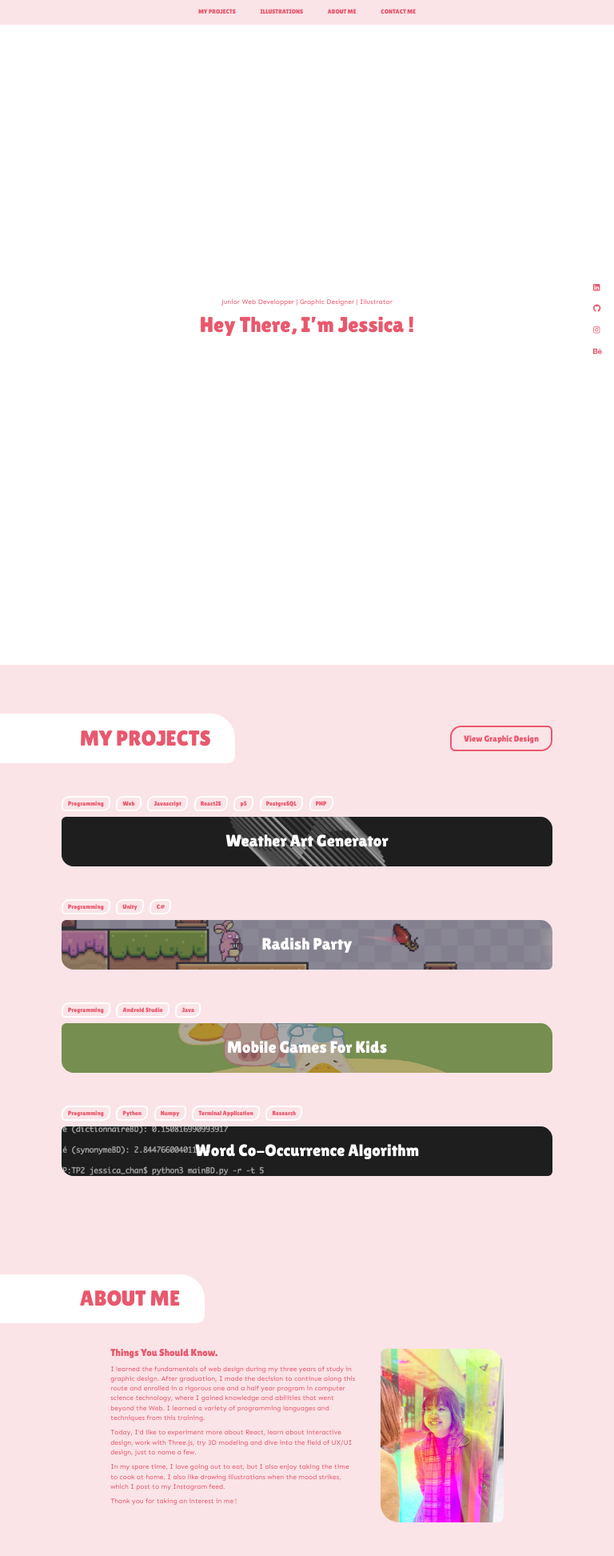
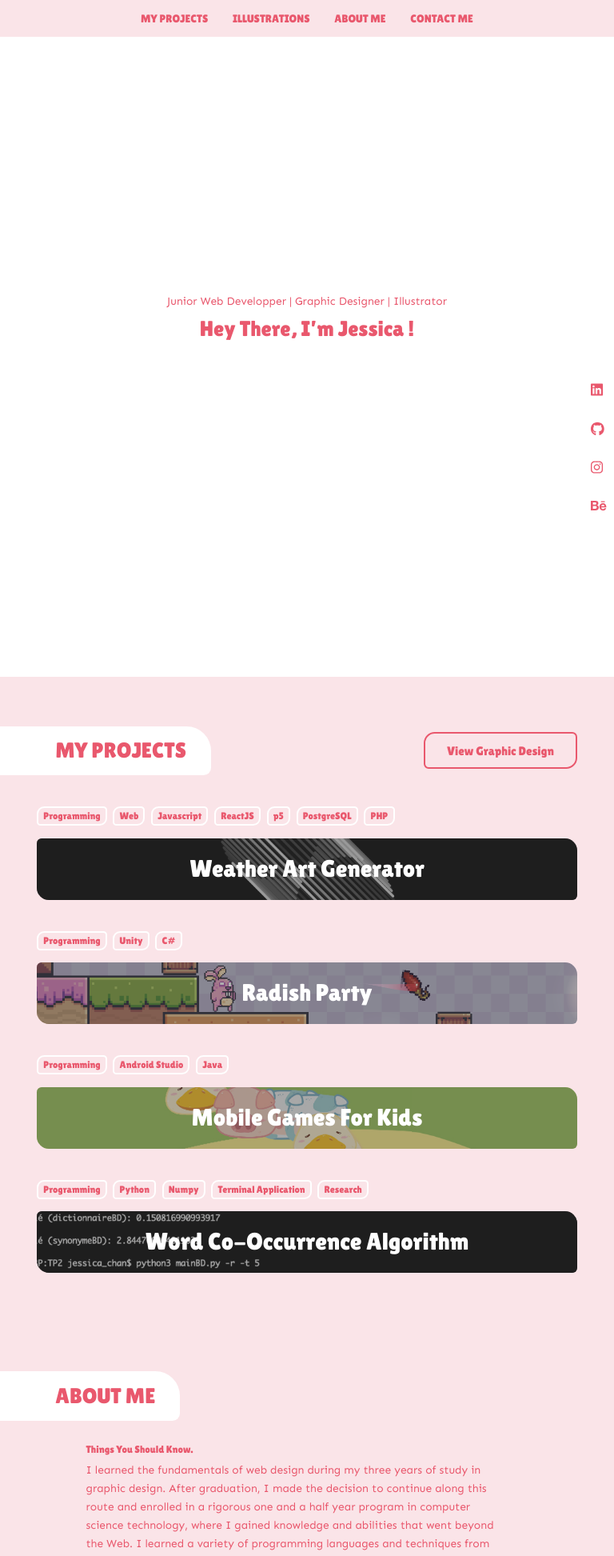
Before and after one commit to jessicach4n/Portfolio-website-2023, a React (Create React App) app: page / in a window 768 px wide. Shown: the top 1945 px of the page at 80% size. Built offline with nearby package versions, Linux system fonts and the light colour scheme.

Commit message:
tablet format CSS

```diff
--- a/src/css/header.css
+++ b/src/css/header.css
@@ -45,7 +45,25 @@ aside ul li {
 }
 
 @media screen and (min-width:681px) and (max-width: 1024px) {
+	nav {
+    height: 6vw;
+  }
 
+  nav ul li button, nav ul li a {
+    font-size: 1.8vw;
+  }
+
+  aside {
+    top: 70%;
+  }
+
+  aside ul li {
+    padding: 2vw 1.2vw;
+  }
+
+  aside ul li a {
+    font-size: 1.8vw;
+  }
 }
 
 @media screen and (max-width: 680px) {
--- a/src/css/projects.css
+++ b/src/css/projects.css
@@ -249,7 +249,84 @@ video.media {
 }
 
 @media screen and (min-width:681px) and (max-width: 1024px) {
+    section {
+        padding: 8vw 6vw;
+        height: fit-content;
+        background-color: var(--main-light-color);
+    }
 
+    .project-nav button {
+        width: 25vw;
+        height: 6vw;
+        font-size: 2vw;
+    }
+
+    span {
+        font-size: 1.6vw;
+        margin-right: 1vw;
+    }
+
+    .card {
+        margin-top: 2.6vw;
+        height: 10vw;
+        width: auto;
+        line-height: 10vw;
+        font-size: 2.6vw;
+    }
+
+    .card h2:hover {
+        font-size: 4vw;
+    }
+
+    p {
+        font-size: 1.8vw;
+        line-height: 3vw;
+    }
+
+    .about-content img {
+        width: 20vw;
+        height: fit-content;
+        border-radius: 1vw 3vw;
+    }
+
+    .contact-content a {
+        margin-top: 2vw;
+        line-height: 10vw;
+        font-size: 2vw;
+    }
+
+    .two-columns, .two-column, .three-column, .flex-content {
+        column-count: 1;
+        display: block;
+    }
+
+    .content .heading {
+        margin: 3vw 0 2vw 0;
+    }
+
+    .content h1 {
+        font-size: 4vw;
+    }
+
+    .content h2 {
+        font-size: 2vw;
+        line-height: 3vw;
+    }
+
+    .content h3 {
+        font-size: 1.8vw;
+        line-height: 3vw;
+        margin-top: 1vw;
+    }
+
+    .content p, .content a {
+        font-size: 2vw;
+        line-height: 4vw;
+    }
+
+    .decorated-link {
+        font-size: 1.4vw !important;
+    }
 }
 
 @media screen and (max-width: 680px) {
@@ -296,7 +373,7 @@ video.media {
 
     p {
         font-size: 3vw;
-        line-height: 4vw;
+        line-height: 6vw;
     }
 
     .about-content {
@@ -345,7 +422,7 @@ video.media {
 
     .content p, .content a {
         font-size: 3vw;
-        line-height: 3.6vw;
+        line-height: 6vw;
     }
 
     .decorated-link {
@@ -353,7 +430,11 @@ video.media {
         height: 10vw;
         font-size: 2.8vw;
         border-radius: 3vw 1.8vw ;
-        line-height: 3.6vw;
+        line-height: 3.6vw !important;
+    }
+
+    .play-online {
+        display: none;
     }
 
     video.media, iframe {
--- a/src/features/pages/RadishParty.js
+++ b/src/features/pages/RadishParty.js
@@ -17,7 +17,7 @@ export class RadishParty extends Page {
                 <div className="heading">
                     <h1>Radish Party</h1>
                     <Link to={'/play-radish-party'}>
-                        <button className="decorated-link">Play online</button>
+                        <button className="decorated-link play-online">Play online</button>
                     </Link>
                 </div>
                 <img width="1200px" height='800px' src="assets/radish-mockup.jpg"
--- a/src/index.css
+++ b/src/index.css
@@ -66,7 +66,9 @@ footer {
 }
 
 @media screen and (min-width:681px) and (max-width: 1024px) {
-
+  footer p {
+    font-size: 1.4vw;
+  }
 }
 
 @media screen and (max-width: 680px) {
```
